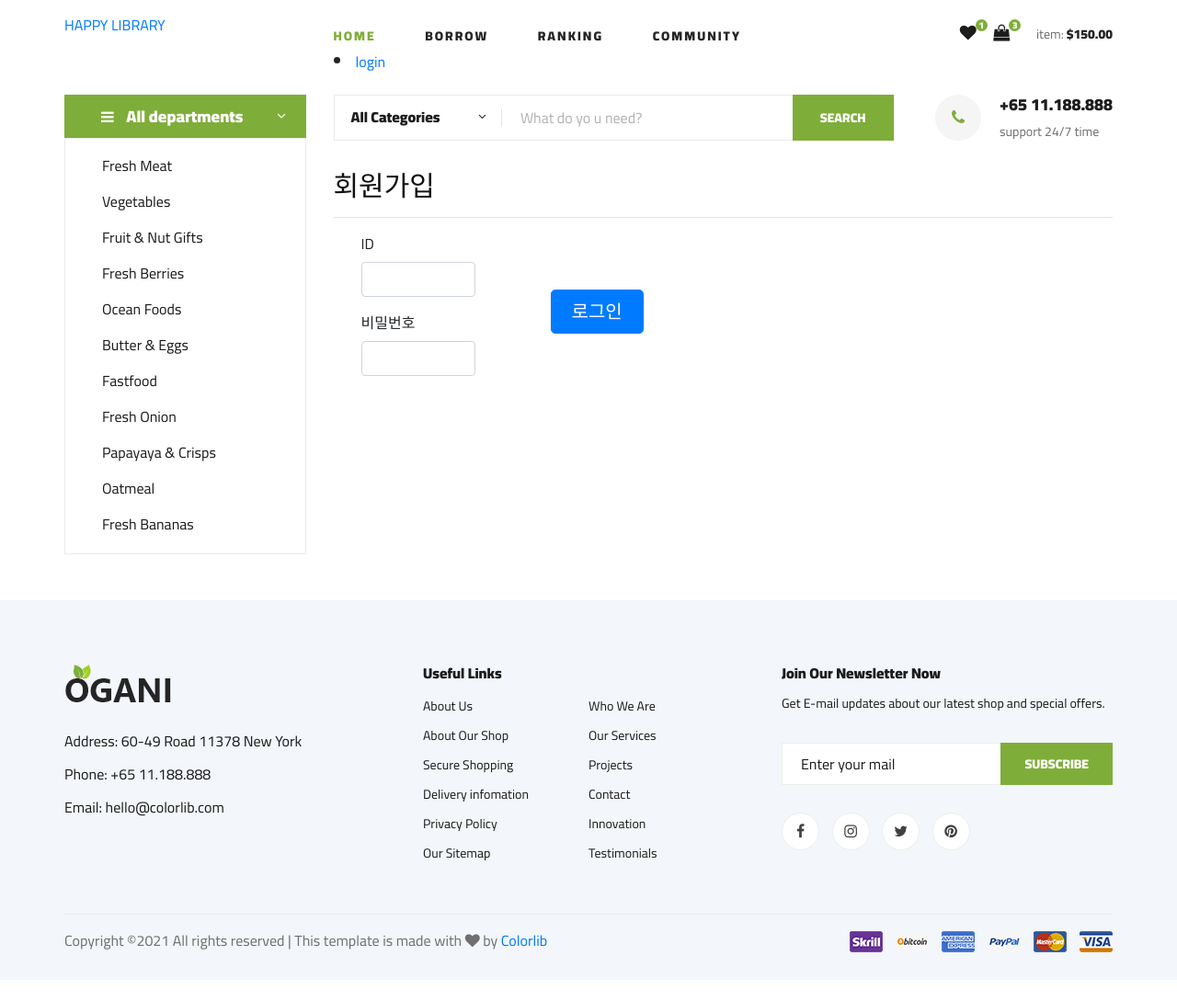
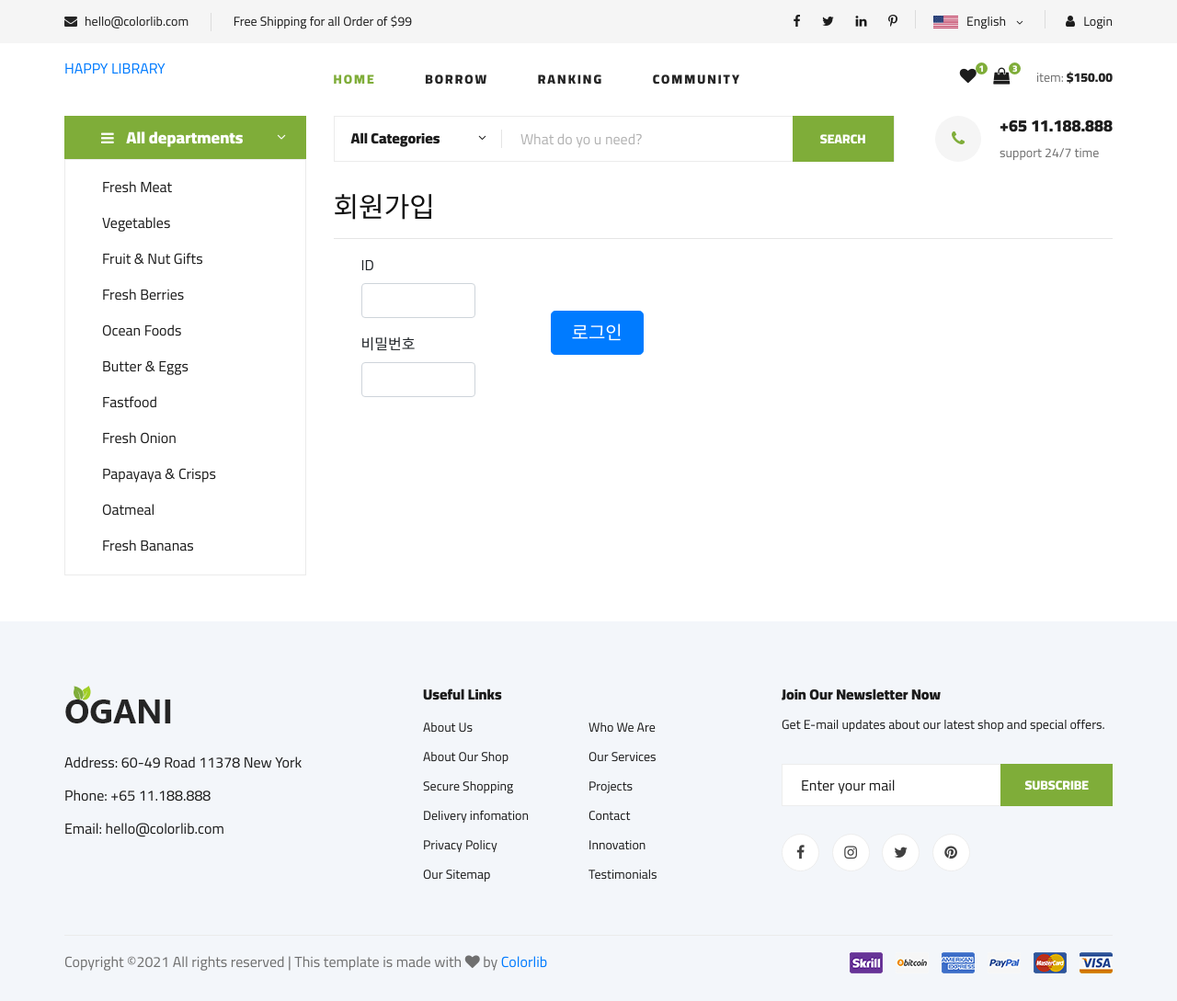
Before and after one commit to EunSeo119/Happy-library, a PHP site: page /sign_in.php in a window 1280 px wide. Shown: the whole page at 92% size. Before the commit the page ends 1036 px from the top, so only its background shows below. Run offline with PHP 8.4, Linux system fonts and the light colour scheme.

Commit message:
돼나..?

```diff
--- a/Library/include/session.php
+++ /dev/null
@@ -1,3 +0,0 @@
-<?php
-    session_start();
-?>
--- a/Library/register.php
+++ b/Library/register.php
@@ -2,7 +2,7 @@
 
 $host = 'localhost';
 $user = 'root';
-$pw = 'qwer1234!';
+$pw = '1234';
 $dbName = 'library';
 
 $mysqli = new mysqli($host, $user, $pw, $dbName);
--- a/Library/sign_in.php
+++ b/Library/sign_in.php
@@ -40,9 +40,105 @@
         <div class="loader"></div>
     </div>
 
+    <!-- Humberger Begin -->
+    <div class="humberger__menu__overlay"></div>
+    <div class="humberger__menu__wrapper">
+        <div class="humberger__menu__logo">
+            <a href="#"><img src="img/logo.png" alt=""></a>
+        </div>
+        <div class="humberger__menu__cart">
+            <ul>
+                <li><a href="#"><i class="fa fa-heart"></i> <span>1</span></a></li>
+                <li><a href="#"><i class="fa fa-shopping-bag"></i> <span>3</span></a></li>
+            </ul>
+            <div class="header__cart__price">item: <span>$150.00</span></div>
+        </div>
+        <div class="humberger__menu__widget">
+            <div class="header__top__right__language">
+                <img src="img/language.png" alt="">
+                <div>English</div>
+                <span class="arrow_carrot-down"></span>
+                <ul>
+                    <li><a href="#">Spanis</a></li>
+                    <li><a href="#">English</a></li>
+                </ul>
+            </div>
+            <div class="header__top__right__auth">
+                <a href="#"><i class="fa fa-user"></i> Login</a>
+            </div>
+        </div>
+        <nav class="humberger__menu__nav mobile-menu">
+            <ul>
+                <li class="active"><a href="./index.html">BORROW</a></li>
+                <li><a href="./shop-grid.html">RANKING</a></li>
+                <li><a href="#">communication</a>
+                    <ul class="header__menu__dropdown">
+                        <li><a href="./shop-details.html">Shop Details</a></li>
+                        <li><a href="./shoping-cart.html">Shoping Cart</a></li>
+                        <li><a href="./checkout.html">Check Out</a></li>
+                        <li><a href="./blog-details.html">Blog Details</a></li>
+                    </ul>
+                </li>
+                <li><a href="./blog.html">Login</a></li>
+            </ul>
+        </nav>
+
+        <div id="mobile-menu-wrap"></div>
+        <div class="header__top__right__social">
+            <a href="#"><i class="fa fa-facebook"></i></a>
+            <a href="#"><i class="fa fa-twitter"></i></a>
+            <a href="#"><i class="fa fa-linkedin"></i></a>
+            <a href="#"><i class="fa fa-pinterest-p"></i></a>
+        </div>
+        <div class="humberger__menu__contact">
+            <ul>
+                <li><i class="fa fa-envelope"></i> hello@colorlib.com</li>
+                <li>Free Shipping for all Order of $99</li>
+            </ul>
+        </div>
+    </div>
+    <!-- Humberger End -->
+
     <!-- Header Section Begin -->
   <header class="header">
+        <div class="header__top">
+            <div class="container">
+                <div class="row">
+                    <div class="col-lg-6 col-md-6">
+                        <div class="header__top__left">
+                            <ul>
+                                <li><i class="fa fa-envelope"></i> hello@colorlib.com</li>
+                                <li>Free Shipping for all Order of $99</li>
+                            </ul>
+                        </div>
+                    </div>
+                    <div class="col-lg-6 col-md-6">
+                        <div class="header__top__right">
+                            <div class="header__top__right__social">
+                                <a href="#"><i class="fa fa-facebook"></i></a>
+                                <a href="#"><i class="fa fa-twitter"></i></a>
+                                <a href="#"><i class="fa fa-linkedin"></i></a>
+                                <a href="#"><i class="fa fa-pinterest-p"></i></a>
+                            </div>
+                            <div class="header__top__right__language">
+                                <img src="img/language.png" alt="">
+                                <div>English</div>
+                                <span class="arrow_carrot-down"></span>
+                                <ul>
+                                    <li><a href="#">Spanis</a></li>
+                                    <li><a href="#">English</a></li>
+                                </ul>
+                            </div>
+                            <div class="header__top__right__auth">
+                                <a href="#"><i class="fa fa-user"></i> Login</a>
+                            </div>
+                        </div>
+                    </div>
+                </div>
+            </div>
+        </div>
         <div class="container">
+
             <div class="row">
                 <div class="col-lg-3">
                     <div class="header__logo">
@@ -70,7 +166,6 @@
                             </li>
                             <li><a href="./blog.html">COMMUNITY</a></li>
                         </ul>
-                        <li><a href="./shop-grid.html">login</a>
                     </nav>
                 </div>
                 <div class="col-lg-3">
```
Also changed, not shown: Library/include/dbConnect.php (deleted, +0 -8 lines), Library/index.php (+1 -17 lines), Library/login.php (+25 -11 lines), Library/logout.php (deleted, +0 -21 lines).
